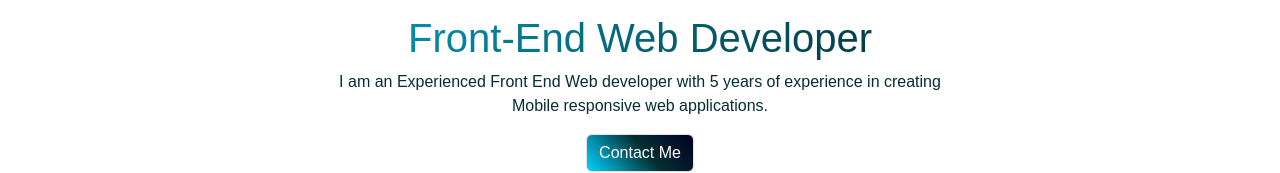
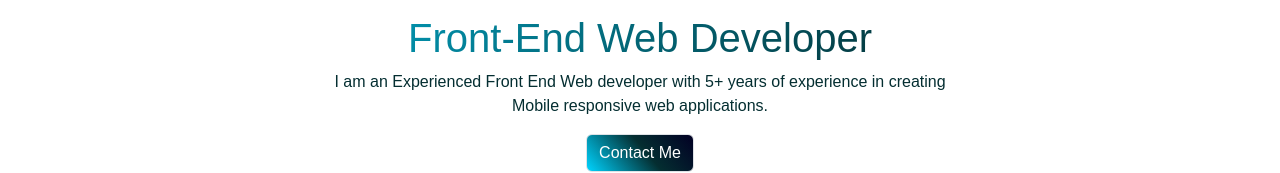
Before and after one commit to ruhiambelkar17/portfolio, a Vue app: page / in a window 1280 px wide. Shown: the part 532-705 px from the top of the page. Built offline with nearby package versions, Linux system fonts and the light colour scheme.

Commit message:
updated data

```diff
--- a/src/components/Footer.vue
+++ b/src/components/Footer.vue
@@ -7,7 +7,7 @@
         <h1>Ruhi Ambelkar</h1>
 
         <p>
-          Passionate Front End Developer with 5 years of experience in
+          Passionate Front End Developer with 5+ years of experience in
           designing, developing, testing and maintaining mobile responsive web
           applications. Adept in contributing to highly collaborative work
           environment, finding solutions and determining customer satisfaction.
--- a/src/views/PortfolioHome.vue
+++ b/src/views/PortfolioHome.vue
@@ -79,7 +79,7 @@ export default {
       <div class="row text-center text-style">
         <div class="col-md-6 offset-md-3">
           <p>
-            I am an Experienced Front End Web developer with 5 years of
+            I am an Experienced Front End Web developer with 5+ years of
             experience in creating Mobile responsive web applications.
           </p>
           <div class="d-flex justify-content-center">
```
Also changed, not shown: 1 other file (tests, documents, lock files or other folders).
